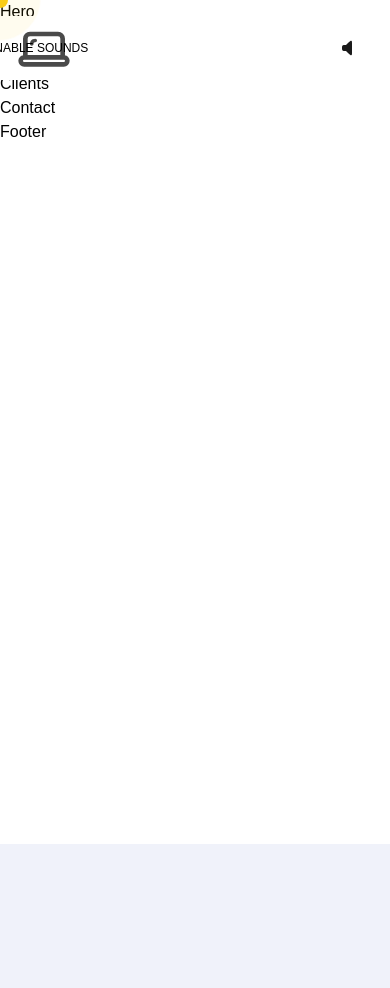
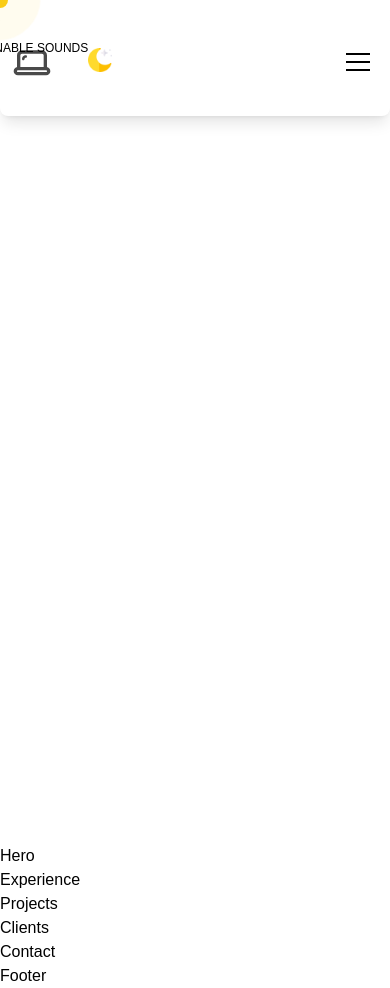
Before and after one commit to CodingCookiee/theportfolio, a React (Vite) app: page / in a window 390 px wide. Before the commit the page ends 844 px from the top, so only its background shows below. Built offline with nearby package versions, Linux system fonts and the light colour scheme; a web font is replaced by a local one.

Commit message:
Fully Responsive navbar

```diff
--- a/src/App.jsx
+++ b/src/App.jsx
@@ -61,6 +61,7 @@ const App = () => {
             audioEnabled={audioEnabled}
             audioIndicatorEnabled={audioIndicatorEnabled}
           />
+          <section className="h-screen"></section>
           <Hero />
           <Experience />
           <Projects />
--- a/src/index.css
+++ b/src/index.css
@@ -71,6 +71,19 @@ body {
 
   .hamburger-line {
     @apply h-0.5 w-6 bg-light-text dark:bg-dark-text block transition-all duration-300;
+  }
+
+  .nav-container {
+    @apply fixed inset-x-0 top-4 z-50 h-auto border-none transition-all duration-700
+    sm:inset-x-6 bg-light-primary/95 dark:bg-dark-primary/95 backdrop-blur-md
+    rounded-lg shadow-lg;
+  }
+
+  .mobile-nav-item {
+    @apply block py-2 text-center text-lg font-medium
+    text-neutral-800 dark:text-white
+    hover:text-neutral-600 dark:hover:text-neutral-300
+    transition-colors;
   }
 }
 
--- a/src/sections/Navbar.jsx
+++ b/src/sections/Navbar.jsx
@@ -16,11 +16,13 @@ const Navbar = ({ audioEnabled, audioIndicatorEnabled }) => {
   const { y: currentScrollY } = useWindowScroll();
   const [isNavVisible, setIsNavVisible] = useState(true);
   const [lastScrollY, setLastScrollY] = useState(0);
+  const [isMobileMenuOpen, setIsMobileMenuOpen] = useState(false);
 
   const clickAudioRef = useRef(null);
   const linkAudioRef = useRef(null);
   const navContainerRef = useRef(null);
   const audioElementRef = useRef(null);
+  const mobileMenuRef = useRef(null);
 
   useEffect(() => {
     setIsAudioPlaying(audioEnabled);
@@ -29,6 +31,11 @@ const Navbar = ({ audioEnabled, audioIndicatorEnabled }) => {
 
   const toggleTheme = () => {
     setIsDark(!isDark);
+  };
+
+  const toggleMobileMenu = () => {
+    setIsMobileMenuOpen(!isMobileMenuOpen);
+    toggleClickAudio();
   };
 
   const toggleClickAudio = () => {
@@ -51,6 +58,16 @@ const Navbar = ({ audioEnabled, audioIndicatorEnabled }) => {
     clickAudioRef.current.currentTime = 0;
     clickAudioRef.current.play();
   };
+
+  // Handle mobile menu animation
+  useEffect(() => {
+    gsap.to(mobileMenuRef.current, {
+      height: isMobileMenuOpen ? "auto" : 0,
+      opacity: isMobileMenuOpen ? 1 : 0,
+      duration: 0.3,
+      ease: "power2.inOut",
+    });
+  }, [isMobileMenuOpen]);
 
   useEffect(() => {
     if (isAudioPlaying) {
@@ -97,28 +114,25 @@ const Navbar = ({ audioEnabled, audioIndicatorEnabled }) => {
     const handleUserInteraction = () => {
       playAudio();
       document.removeEventListener("click", handleUserInteraction);
-      document.removeEventListener("keydown", handleUserInteraction);
     };
 
     document.addEventListener("click", handleUserInteraction);
-    document.addEventListener("keydown", handleUserInteraction);
 
     return () => {
       document.removeEventListener("click", handleUserInteraction);
-      document.removeEventListener("keydown", handleUserInteraction);
     };
   }, []);
 
   return (
     <div
       ref={navContainerRef}
-      className="fixed inset-x-0 top-4 z-50 h-16 border-none transition-all duration-700 sm:inset-x-6 bg-light-primary dark:bg-dark-primary"
+      className="fixed inset-x-0 top-4 z-50 h-[100px] border-none transition-all duration-700 sm:inset-x-6 bg-light-primary dark:bg-dark-primary rounded-lg shadow-lg"
     >
       <audio ref={clickAudioRef} src="/audios/mouse-click.wav" preload="auto" />
       <audio ref={linkAudioRef} src="/audios/modern-tech.wav" preload="auto" />
-      <header className="absolute top-1/2 w-full -translate-y-1/2">
-        <nav className="flex items-center justify-between size-full p-4">
-          <div className="flex items-center gap-0">
+      <header className="relative w-full">
+        <nav className="flex items-center justify-between px-3 ">
+          <div className="flex items-center gap-2">
             <img
               src={
                 isDark
@@ -126,7 +140,7 @@ const Navbar = ({ audioEnabled, audioIndicatorEnabled }) => {
                   : "/assets/favicon-dark.svg"
               }
               alt="logo"
-              className="w-14 h-14 cursor-pointer"
+              className="w-10 h-10 sm:w-14 sm:h-14 cursor-pointer"
               onClick={() => {
                 window.scrollTo({ top: 0, behavior: "smooth" });
                 toggleClickAudio();
@@ -142,14 +156,15 @@ const Navbar = ({ audioEnabled, audioIndicatorEnabled }) => {
                 <img
                   src={isDark ? "/assets/sun.png" : "/assets/moon.png"}
                   alt="Toggle theme"
-                  className="w-8 h-8 transition-all duration-300 hover:scale-125"
+                  className=" w-6 h-6 sm:w-8 sm:h-8 transition-all duration-300 hover:scale-125"
                 />
               }
-              containerClass="mb-2.5 md:flex hidden items-center justify-center gap-1 outline-none border-none"
+              containerClass="mt-5 items-center justify-center gap-1 outline-none border-none"
             />
           </div>
-          <div className="flex items-center h-full special-font">
-            <div className="hidden md:block">
+
+          {/* Desktop Navigation */}
+          <div className="hidden md:flex items-center h-full special-font">
             {navLinks.map((link, index) => (
               <a
                 key={index}
@@ -160,10 +175,9 @@ const Navbar = ({ audioEnabled, audioIndicatorEnabled }) => {
                 {link.name.toLowerCase()}
               </a>
             ))}
-            </div>
             <button
               onClick={toggleAudioIndicator}
-              className="ml-10 flex items-center space-x-0.5"
+              className="ml-6 flex items-center space-x-0.5"
             >
               <audio
                 ref={audioElementRef}
@@ -173,9 +187,59 @@ const Navbar = ({ audioEnabled, audioIndicatorEnabled }) => {
               <AudioButton isPlaying={isAudioPlaying} />
             </button>
           </div>
+
+          {/* Mobile Menu Button */}
+          <button
+            className="md:hidden p-2"
+            onClick={toggleMobileMenu}
+            aria-label="Toggle mobile menu"
+          >
+            <div className={`hamburger-menu ${isMobileMenuOpen ? "open" : ""}`}>
+              <span
+                className={`h-0.5 w-6 bg-current block transition-all duration-300 ${isMobileMenuOpen ? "rotate-45 translate-y-1.5" : ""}`}
+              ></span>
+              <span
+                className={`h-0.5 w-6 bg-current block mt-1.5 transition-all duration-300 ${isMobileMenuOpen ? "opacity-0" : ""}`}
+              ></span>
+              <span
+                className={`h-0.5 w-6 bg-current block mt-1.5 transition-all duration-300 ${isMobileMenuOpen ? "-rotate-45 -translate-y-1.5" : ""}`}
+              ></span>
+            </div>
+          </button>
         </nav>
+
+        {/* Mobile Navigation Menu */}
+        <div
+          ref={mobileMenuRef}
+          className="md:hidden overflow-hidden bg-light-primary/90 dark:bg-dark-primary/90 backdrop-blur-md"
+        >
+          <div className="px-4 py-2 space-y-4">
+            {navLinks.map((link, index) => (
+              <a
+                key={index}
+                href={`#${link}`}
+                onClick={() => {
+                  toggleLinkAudio();
+                  toggleMobileMenu();
+                }}
+                className="block py-2 text-center text-lg font-medium text-neutral-800 dark:text-white hover:text-neutral-600 dark:hover:text-neutral-300 transition-colors"
+              >
+                {link.name.toLowerCase()}
+              </a>
+            ))}
+            <div className="flex justify-center py-2">
+              <button
+                onClick={toggleAudioIndicator}
+                className="flex items-center space-x-0.5"
+              >
+                <AudioButton isPlaying={isAudioPlaying} />
+              </button>
+            </div>
+          </div>
+        </div>
       </header>
     </div>
   );
 };
+
 export default Navbar;
```
Lines whose indentation alone changed are shown as unchanged.
